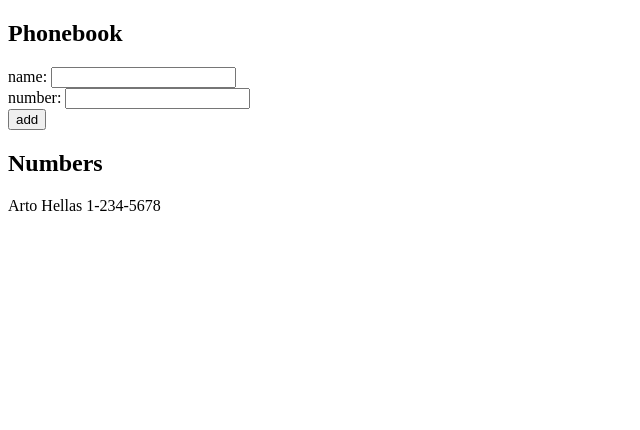
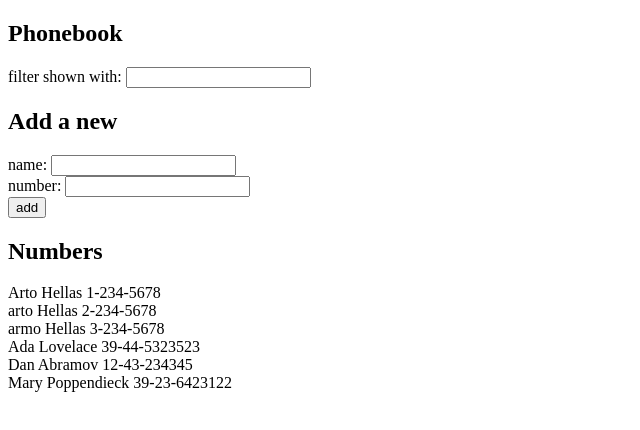
Before and after one commit to softcat477/Exercises, a React (Create React App) app in the folder part2/phonebook/: page / in a window 1280 px wide. Shown: the top 430 px of the page, without its empty margins (0-640 px from the left). Built offline with nearby package versions, Linux system fonts and the light colour scheme.

Commit message:
Add part 2.9

```diff
--- a/part2/phonebook/src/App.js
+++ b/part2/phonebook/src/App.js
@@ -24,16 +24,27 @@
 
 const App = () => {
   const [persons, setPersons] = useState([
-    { name: 'Arto Hellas', number: '1-234-5678', id:0 }
+    { name: 'Arto Hellas', number: '1-234-5678', id:0 },
+    { name: 'arto Hellas', number: '2-234-5678', id:1 },
+    { name: 'armo Hellas', number: '3-234-5678', id:2 },
+    { name: 'Ada Lovelace', number: '39-44-5323523', id: 3 },
+    { name: 'Dan Abramov', number: '12-43-234345', id: 4 },
+    { name: 'Mary Poppendieck', number: '39-23-6423122', id: 5 }
   ])
   const [newName, setNewName] = useState('') // Control the form input element
   const [newNumber, setNewNumber] = useState("")
+  const [query, setQuery] = useState("")
+
+  const personsToShown = query.length === 0? persons: persons.filter((x)=>x.name.toLowerCase().includes(query.toLowerCase()))
 
   const handleNewName = (event) => {
     setNewName(event.target.value)
   }
   const handleNewNumber = (event) => {
     setNewNumber(event.target.value)
+  }
+  const handleQuery = (event) => {
+    setQuery(event.target.value)
   }
   const handleSubmit = (event) => {
     event.preventDefault()
@@ -53,6 +64,9 @@
   return (
     <div>
       <h2>Phonebook</h2>
+        <Field text="filter shown with" value={query} onChange={handleQuery} />
+
+      <h2>Add a new</h2>
       <form onSubmit={handleSubmit}>
         <Field text="name" value={newName} onChange={handleNewName} />
         <Field text="number" value={newNumber} onChange={handleNewNumber} />
@@ -60,8 +74,9 @@
           <button type="submit">add</button>
         </div>
       </form>
+
       <h2>Numbers</h2>
-      <ListPerson persons={persons} />
+      <ListPerson persons={personsToShown} />
     </div>
   )
 }
```
